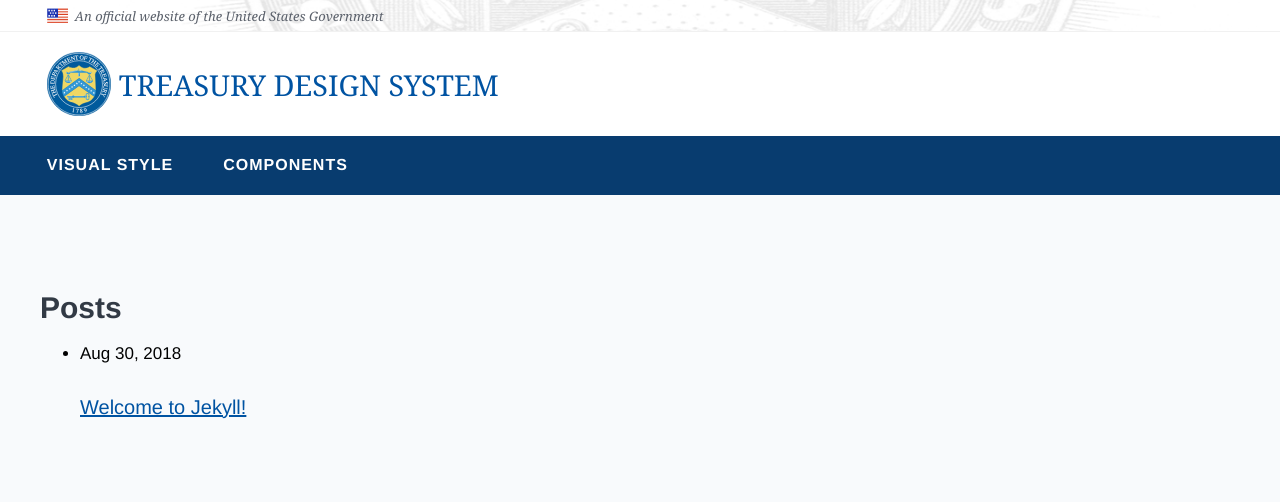
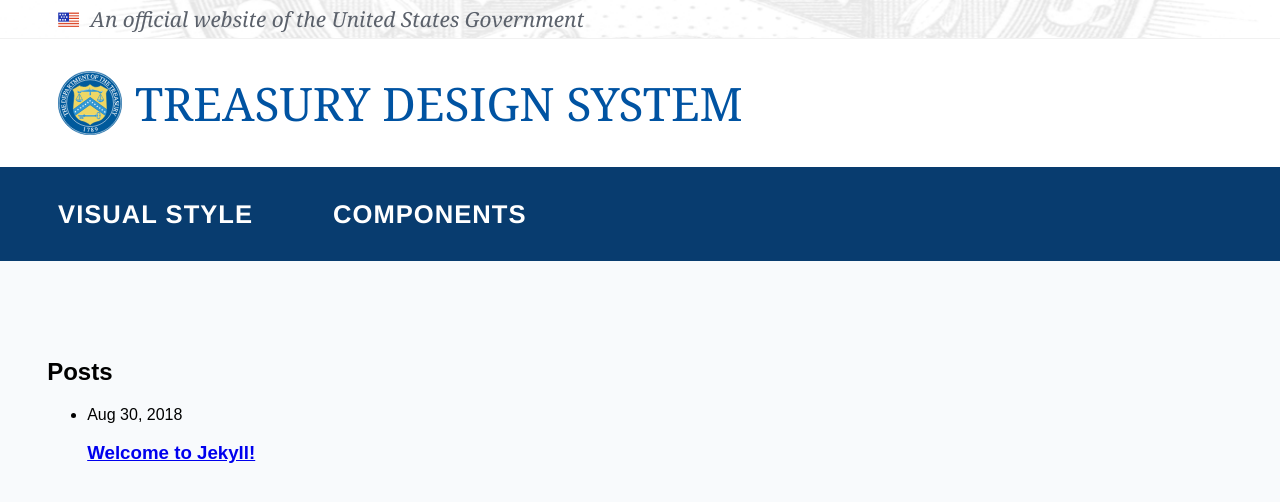
Before and after one commit to webb1750/treas-design-system, a Jekyll site: the page built from index.md, in a window 1280 px wide. Shown: the top 502 px of the page. Built offline with Jekyll 4.4.1, drawn with Linux system fonts in a browser that asks for light colours; some web fonts are replaced.

Commit message:
removing typography elements

```diff
--- a/_sass/base/_typography.scss
+++ b/_sass/base/_typography.scss
@@ -9,6 +9,8 @@
 }
 /*TYPOGRAPHY*/
 
+
+/*  REMOVED FOR SERVICE NOW
 * {
   font-family: $font-sans;
 }
@@ -68,7 +70,7 @@ h6{
   font-size:1rem;
   font-family: $font-sans;
 }
-
+*/
 .usdt-heading-alt {
   border-bottom: solid 1px $color-gray-light;
 }
--- a/css/treas-design-system.scss
+++ b/css/treas-design-system.scss
@@ -7,7 +7,7 @@
 
 @import 'base/reset';
 @import 'base/508';
-@import 'base/fonts';
+// @import 'base/fonts';
 @import 'base/typography';
 
 @import 'layout/layout';
```
